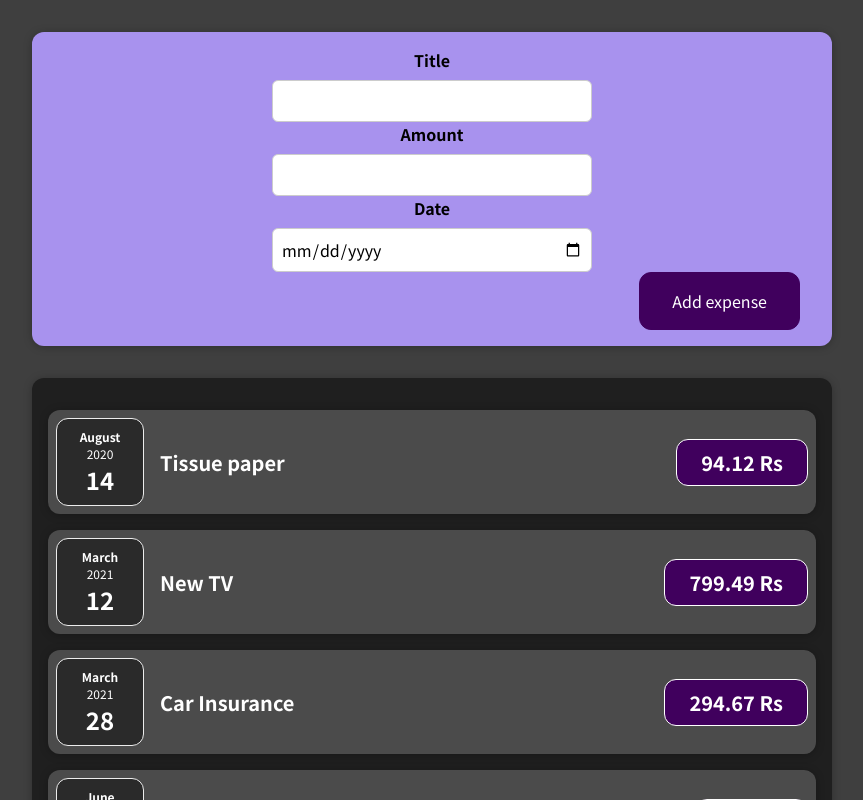
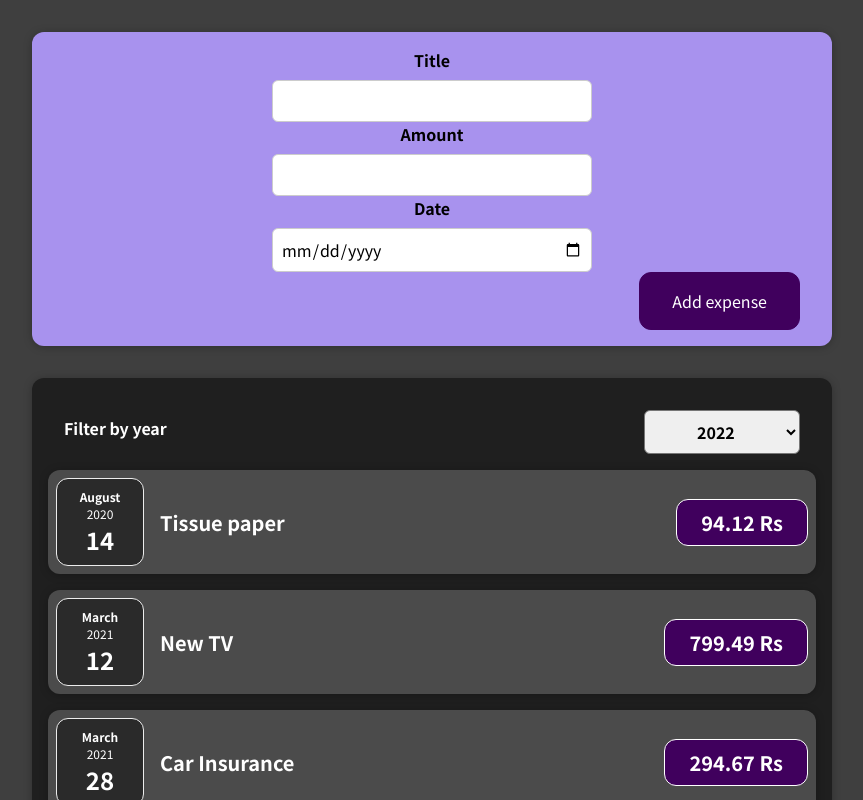
Before and after one commit to prithika2201/Expense-Tracker, a React (Create React App) app: page / in a window 1280 px wide. Shown: the top 800 px of the page, without its empty margins (208-1071 px from the left). Built offline with nearby package versions, Linux system fonts and the light colour scheme.

Commit message:
Filter added

```diff
--- a/src/components/Expenses/Expenses.js
+++ b/src/components/Expenses/Expenses.js
@@ -1,11 +1,20 @@
+import React, { useState } from 'react';
+
 import ExpenseItem from './ExpenseItem';
 import Card from '../UI/Card';
 import './Expenses.css';
-
+import ExpensesFilter from './ExpensesFilter'
 
 const Expenses = (props) => {
+  const [filteredYear, setFilteredYear] = useState('2020');
+
+  const filterChangeHandler = selectedYear => {
+    setFilteredYear(selectedYear);
+  };
   return (
+    <div>
       <Card className="expenses">
+        <ExpensesFilter onChangeFilter ={filterChangeHandler}/>
         <ExpenseItem
           title={props.items[0].title}
           amount={props.items[0].amount}
@@ -27,6 +36,7 @@
           date={props.items[3].date}
         />
       </Card>
+    </div>
   );
 }
 
--- /dev/null
+++ b/src/components/Expenses/ExpensesFilter.css
@@ -0,0 +1,24 @@
+.expenses-filter {
+  color: white;
+  padding: 0 1rem;
+}
+
+.expenses-filter__control {
+  display: flex;
+  width: 100%;
+  align-items: center;
+  justify-content: space-between;
+  margin: 1rem 0;
+}
+
+.expenses-filter label {
+  font-weight: bold;
+  margin-bottom: 0.5rem;
+}
+
+.expenses-filter select {
+  font: inherit;
+  padding: 0.5rem 3rem;
+  font-weight: bold;
+  border-radius: 6px;
+}
--- /dev/null
+++ b/src/components/Expenses/ExpensesFilter.js
@@ -0,0 +1,25 @@
+import React from 'react';
+
+import './ExpensesFilter.css';
+
+const ExpensesFilter = (props) => {
+  const dropdownChangeHandler = (event) => {
+    props.onChangeFilter(event.target.value);
+  };
+
+  return (
+    <div className='expenses-filter'>
+      <div className='expenses-filter__control'>
+        <label>Filter by year</label>
+        <select value={props.selected} onChange={dropdownChangeHandler}>
+          <option value='2022'>2022</option>
+          <option value='2021'>2021</option>
+          <option value='2020'>2020</option>
+          <option value='2019'>2019</option>
+        </select>
+      </div>
+    </div>
+  );
+};
+
+export default ExpensesFilter;
--- a/src/components/NewExpense/ExpenseForm.js
+++ b/src/components/NewExpense/ExpenseForm.js
@@ -23,7 +23,7 @@
     const submitHnadler = (event) =>{
         event.preventDefault();
 
-        const expenseData ={
+        const expenseData = {
             title : enteredTitle,
             amount : enteredAmount,
             date : new Date(enteredDate)
```
Also changed, not shown: 1 other file (tests, documents, lock files or other folders). Lines whose indentation alone changed are shown as unchanged.
